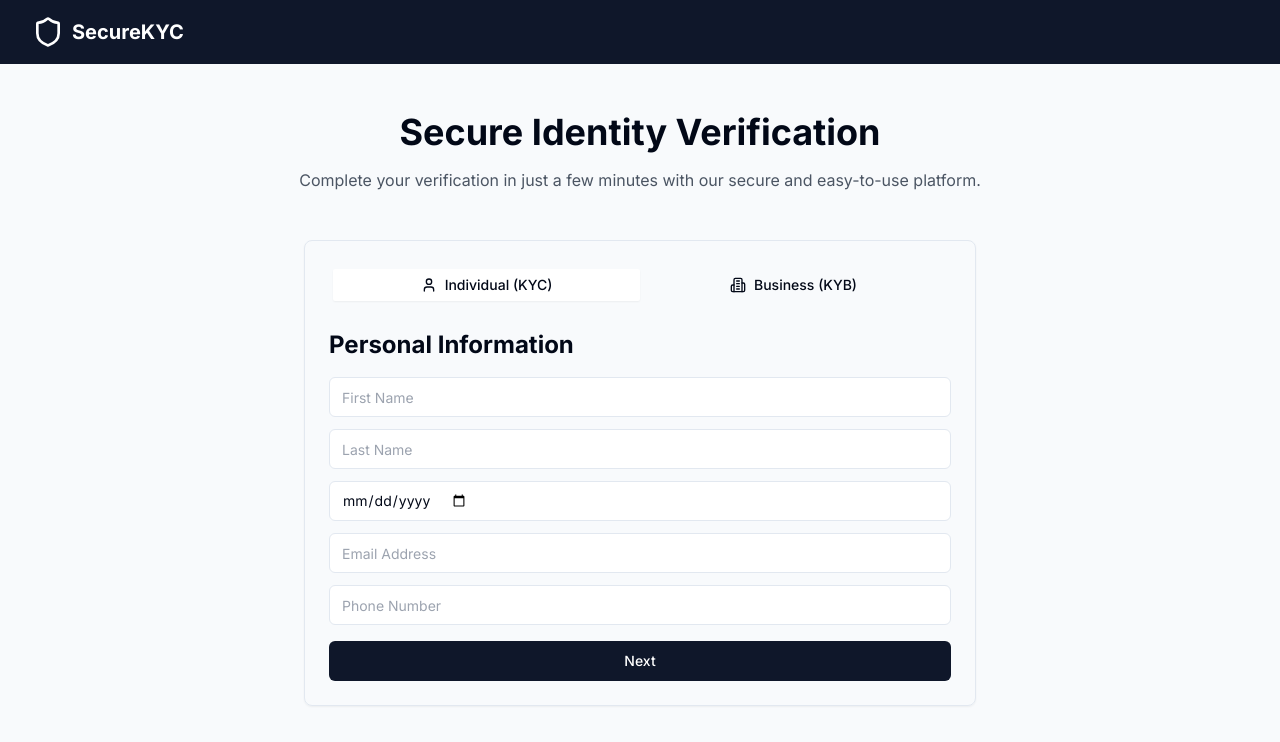
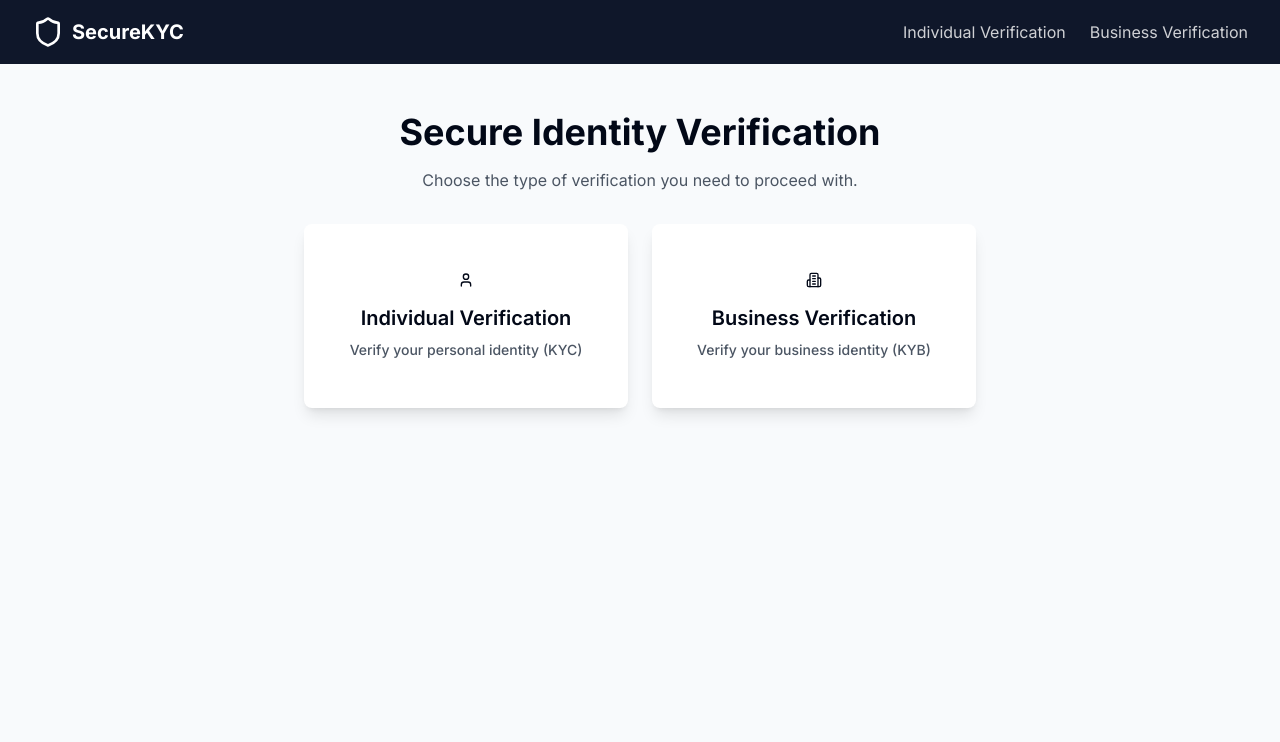
Before and after one commit to kushalchukanatti-galileoprotocol/kyc-kreator-hub-68, a React (Vite) app: page / in a window 1280 px wide. Shown: the top 742 px of the page. Built offline with nearby package versions, Linux system fonts and the light colour scheme.

Commit message:
Add navigation buttons to homepage
Implement two buttons on the homepage for KYC and KYB navigation to enhance user navigation experience.
[skip gpt_engineer]

```diff
--- a/src/App.tsx
+++ b/src/App.tsx
@@ -4,6 +4,8 @@ import { TooltipProvider } from "@/components/ui/tooltip";
 import { QueryClient, QueryClientProvider } from "@tanstack/react-query";
 import { BrowserRouter, Routes, Route } from "react-router-dom";
 import Index from "./pages/Index";
+import KYC from "./pages/KYC";
+import KYB from "./pages/KYB";
 
 const queryClient = new QueryClient();
 
@@ -15,6 +17,8 @@ const App = () => (
       <BrowserRouter>
         <Routes>
           <Route path="/" element={<Index />} />
+          <Route path="/kyc" element={<KYC />} />
+          <Route path="/kyb" element={<KYB />} />
         </Routes>
       </BrowserRouter>
     </TooltipProvider>
--- a/src/components/Header.tsx
+++ b/src/components/Header.tsx
@@ -1,13 +1,40 @@
 import { Shield } from "lucide-react";
+import { Link, useLocation } from "react-router-dom";
+import { cn } from "@/lib/utils";
 
 export const Header = () => {
+  const location = useLocation();
+
+  const isActive = (path: string) => location.pathname === path;
+
   return (
     <header className="w-full bg-primary py-4">
       <div className="container flex items-center justify-between">
-        <div className="flex items-center gap-2">
+        <Link to="/" className="flex items-center gap-2">
           <Shield className="h-8 w-8 text-white" />
           <span className="text-xl font-bold text-white">SecureKYC</span>
-        </div>
+        </Link>
+
+        <nav className="hidden md:flex items-center gap-6">
+          <Link
+            to="/kyc"
+            className={cn(
+              "text-white/80 hover:text-white transition-colors",
+              isActive("/kyc") && "text-white font-semibold"
+            )}
+          >
+            Individual Verification
+          </Link>
+          <Link
+            to="/kyb"
+            className={cn(
+              "text-white/80 hover:text-white transition-colors",
+              isActive("/kyb") && "text-white font-semibold"
+            )}
+          >
+            Business Verification
+          </Link>
+        </nav>
       </div>
     </header>
   );
--- a/src/pages/Index.tsx
+++ b/src/pages/Index.tsx
@@ -1,20 +1,54 @@
 import { Header } from "@/components/Header";
-import { VerificationForm } from "@/components/VerificationForm";
+import { Button } from "@/components/ui/button";
+import { useNavigate } from "react-router-dom";
+import { Building2, User } from "lucide-react";
 
 const Index = () => {
+  const navigate = useNavigate();
+
   return (
     <div className="min-h-screen bg-accent">
       <Header />
       <main className="container py-12">
         <div className="max-w-3xl mx-auto text-center mb-12">
           <h1 className="text-4xl font-bold mb-4">Secure Identity Verification</h1>
-          <p className="text-gray-600">
-            Complete your verification in just a few minutes with our secure and
-            easy-to-use platform.
+          <p className="text-gray-600 mb-8">
+            Choose the type of verification you need to proceed with.
           </p>
-        </div>
-        <div className="flex justify-center">
-          <VerificationForm />
+
+          <div className="grid grid-cols-1 md:grid-cols-2 gap-6 max-w-2xl mx-auto">
+            <div className="p-6 bg-white rounded-lg shadow-lg hover:shadow-xl transition-shadow">
+              <Button
+                onClick={() => navigate('/kyc')}
+                className="w-full h-auto flex flex-col items-center gap-4 p-6"
+                variant="ghost"
+              >
+                <User className="w-12 h-12" />
+                <div>
+                  <h2 className="text-xl font-semibold mb-2">Individual Verification</h2>
+                  <p className="text-sm text-gray-600">
+                    Verify your personal identity (KYC)
+                  </p>
+                </div>
+              </Button>
+            </div>
+
+            <div className="p-6 bg-white rounded-lg shadow-lg hover:shadow-xl transition-shadow">
+              <Button
+                onClick={() => navigate('/kyb')}
+                className="w-full h-auto flex flex-col items-center gap-4 p-6"
+                variant="ghost"
+              >
+                <Building2 className="w-12 h-12" />
+                <div>
+                  <h2 className="text-xl font-semibold mb-2">Business Verification</h2>
+                  <p className="text-sm text-gray-600">
+                    Verify your business identity (KYB)
+                  </p>
+                </div>
+              </Button>
+            </div>
+          </div>
         </div>
       </main>
     </div>
--- /dev/null
+++ b/src/pages/KYB.tsx
@@ -0,0 +1,19 @@
+import { Header } from "@/components/Header";
+
+const KYB = () => {
+  return (
+    <div className="min-h-screen bg-accent">
+      <Header />
+      <main className="container py-12">
+        <div className="max-w-3xl mx-auto text-center mb-12">
+          <h1 className="text-4xl font-bold mb-4">Business Verification (KYB)</h1>
+          <p className="text-gray-600">
+            Verify your business identity with our secure platform.
+          </p>
+        </div>
+      </main>
+    </div>
+  );
+};
+
+export default KYB;
--- /dev/null
+++ b/src/pages/KYC.tsx
@@ -0,0 +1,19 @@
+import { Header } from "@/components/Header";
+
+const KYC = () => {
+  return (
+    <div className="min-h-screen bg-accent">
+      <Header />
+      <main className="container py-12">
+        <div className="max-w-3xl mx-auto text-center mb-12">
+          <h1 className="text-4xl font-bold mb-4">Individual Verification (KYC)</h1>
+          <p className="text-gray-600">
+            Complete your personal verification process securely and easily.
+          </p>
+        </div>
+      </main>
+    </div>
+  );
+};
+
+export default KYC;
```
